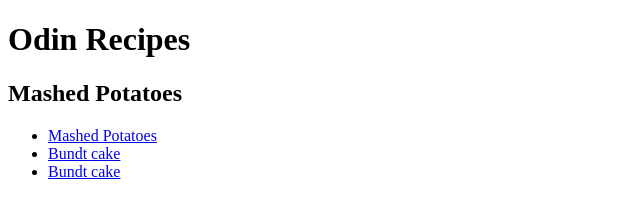
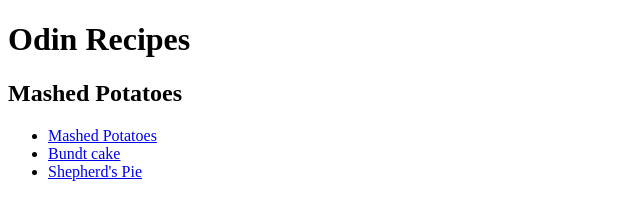
Before and after one commit to yamini-7199/odin-recipes, a plain HTML site: page index.html in a window 1280 px wide. Shown: the full height of the page, 0-640 px from the left. Drawn offline with Linux system fonts and the light colour scheme.

Commit message:
Edit index.html

```diff
--- a/index.html
+++ b/index.html
@@ -10,7 +10,7 @@
     <ul>
         <li><a href="recipes/Mashed_Potatoes.html">Mashed Potatoes</a></li>
         <li><a href="recipes/Bundt_Cake.html">Bundt cake</a></li>
-        <li><a href="recipes/Bundt_Cake.html">Bundt cake</a></li>
+        <li><a href="recipes/Shepherd's_Pie.html">Shepherd's Pie</a></li>
     </ul>
 </body>
 </html>
```
